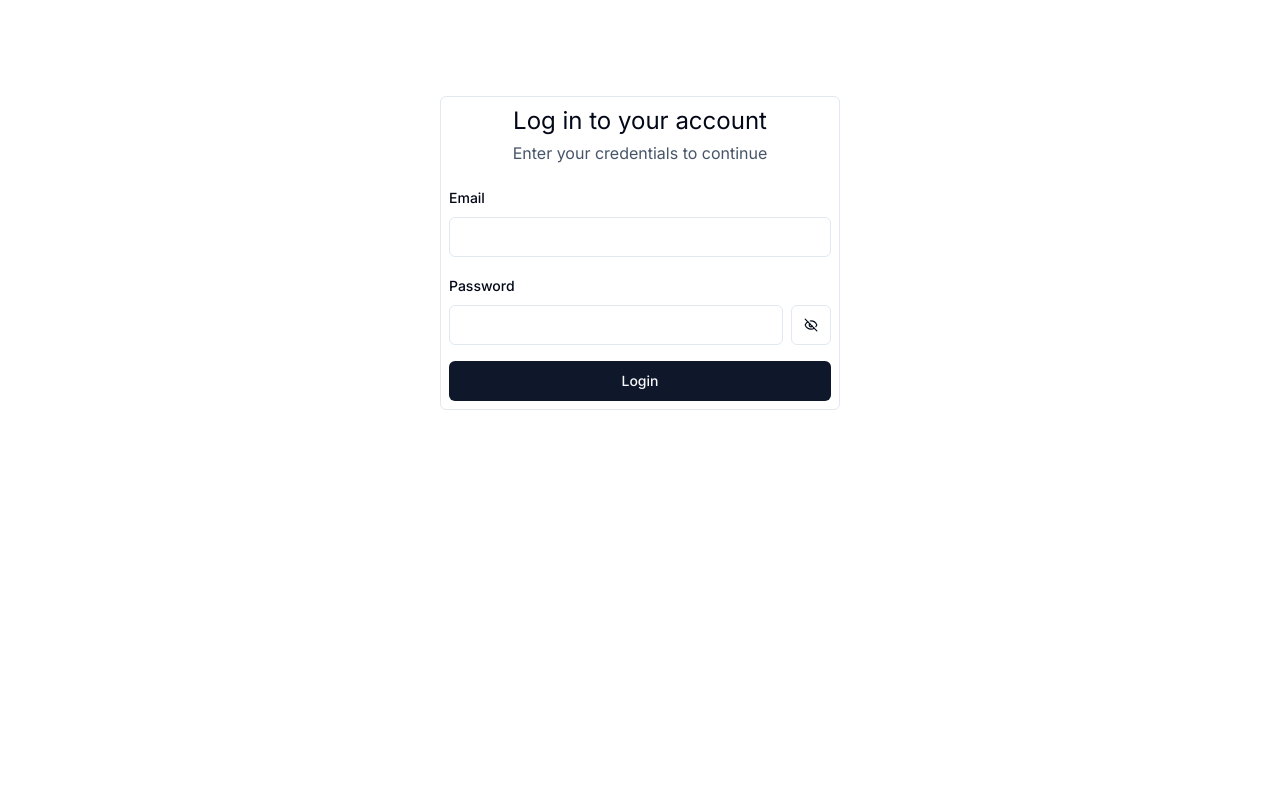
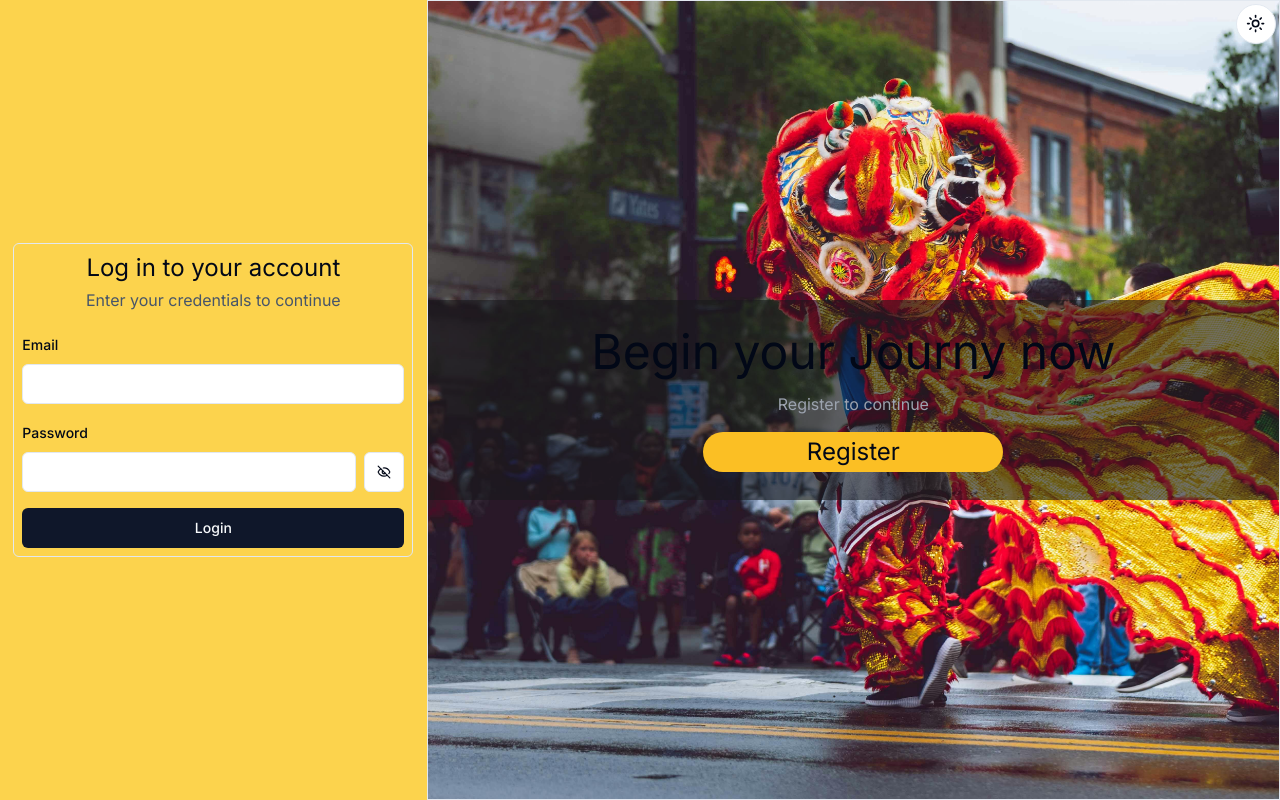
Before and after one commit to Code-Of-The-Future-Hackathon/code-of-the-future-2023-cryptonite-coders, a Next.js app: page /login in a window 1280 px wide. Built offline with nearby package versions, Linux system fonts and the light colour scheme.

Commit message:
chore: Create responsive design for login and register

```diff
--- a/app/layout.tsx
+++ b/app/layout.tsx
@@ -3,6 +3,7 @@ import { Inter } from "next/font/google";
 import "./globals.css";
 import { ThemeProvider } from "@/components/theme-provider";
 import AuthProvider from "@/app/context/AuthProvider";
+import { ModeToggle } from "@/components/theme-toggle";
 
 const inter = Inter({ subsets: ["latin"] });
 
@@ -26,6 +27,7 @@ export default function RootLayout({
                         enableSystem
                         disableTransitionOnChange
                     >
+                        <ModeToggle/>
                         {children}
                     </ThemeProvider>
                 </AuthProvider>
--- a/app/login/page.tsx
+++ b/app/login/page.tsx
@@ -1,9 +1,20 @@
 import React from "react";
 import { Login } from "@/components/forms/login";
+import Image from "next/image";
+import Link from 'next/link'
 export default function LoginPage() {
     return (
-        <main className="flex min-h-screen flex-col items-center justify-between p-5 sm:p-24">
-            <Login />
+        <main className="flex flex-col items-center justify-between sm:flex-row h-screen">
+            <div className="w-full flex items-center justify-center bg-amber-300 min-h-screen sm:w-1/3 p-2">
+                <Login />
+            </div>
+            <div className='hidden border h-full sm:w-2/3 bg-[url("/assets/login_signup_bg.jpg")] bg-cover sm:flex justify-center items-center flex-col'>
+                <div className=" w-full flex justify-center items-center flex-col gap-4 bg-zinc-900/60 p-7">
+                    <p className="text-5xl ">Begin your Journy now</p>
+                    <p className="text-gray-400">Register to continue</p>
+                    <Link href={"register"}><p  className="bg-amber-400 rounded-full h-[40px] w-[300px] flex justify-center items-center text-2xl hover:scale-110 transition-all">Register</p></Link>
+                </div>
+            </div>
         </main>
     );
 }
--- a/app/signup/page.tsx
+++ b/app/signup/page.tsx
@@ -1,9 +1,21 @@
 import React from "react";
+import Image from "next/image";
 import { Register } from "@/components/forms/register";
-export default function SignupPage() {
+import Link from 'next/link'
+
+export default function LoginPage() {
     return (
-        <main className="flex min-h-screen flex-col items-center justify-between p-5 sm:p-24">
-            <Register />
+        <main className="flex flex-row-reverse items-center justify-between h-screen">
+            <div className="w-full flex items-center justify-center bg-amber-300 min-h-screen sm:w-1/3 p-2">
+                <Register />
+            </div>
+            <div className='hidden border h-full sm:w-2/3 bg-[url("/assets/login_signup_bg.jpg")] bg-cover sm:flex justify-center items-center flex-col'>
+                <div className=" w-full flex justify-center items-center flex-col gap-4 bg-zinc-900/60 p-7">
+                    <p className="text-5xl ">Welcome back!</p>
+                    <p className="text-gray-400">Login to continue</p>
+                    <Link href={"register"}><p  className="bg-amber-400 rounded-full h-[40px] w-[300px] flex justify-center items-center text-2xl hover:scale-110 transition-all">Log in</p></Link>
+                </div>
+            </div>
         </main>
     );
 }
```
